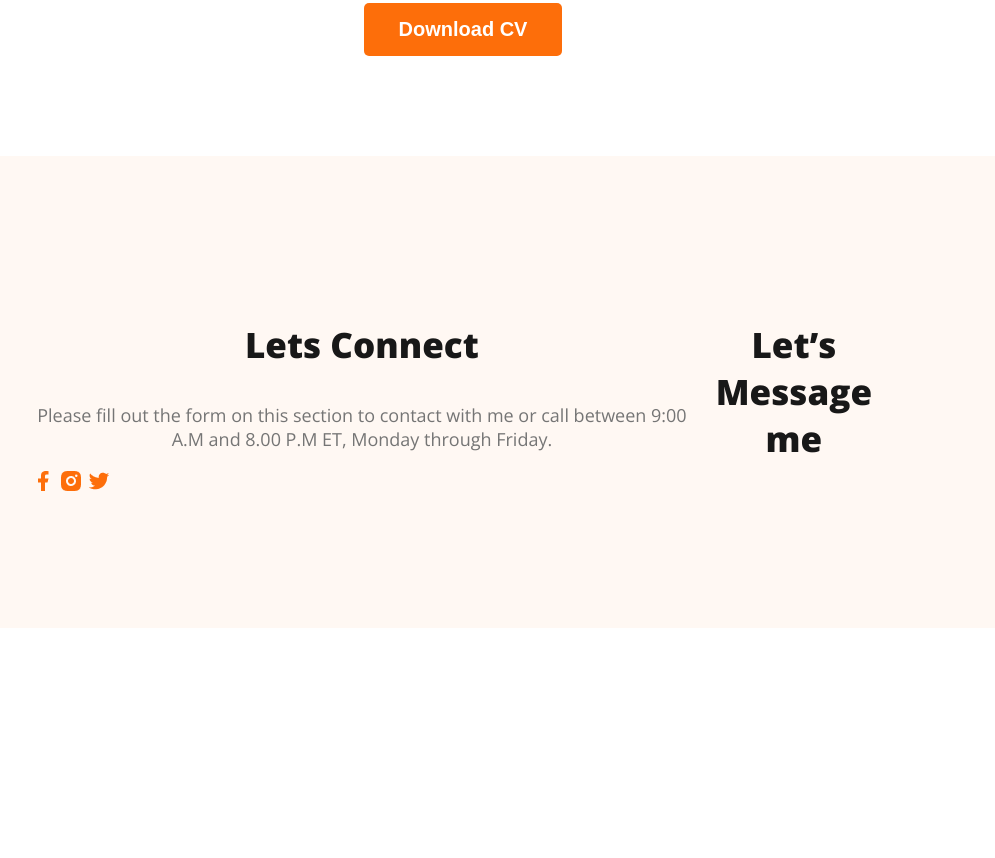
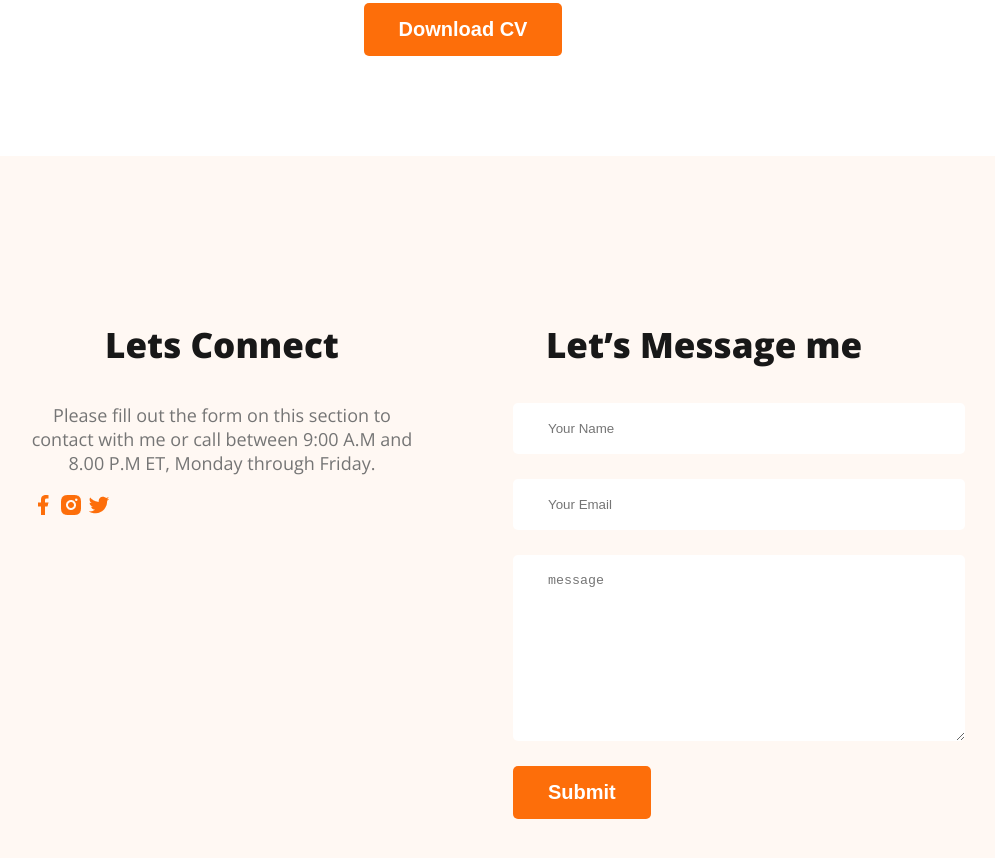
Before and after one commit to afiaafifa/web-developer-portfolio, a plain HTML site: page index.html in a window 1280 px wide. Shown: the part 3221-4079 px from the top of the page, without its empty margins (177-1172 px from the left). Before the commit the page ends 3857 px from the top, so only its background shows below. Drawn offline with nearby package versions, Linux system fonts and the light colour scheme.

Commit message:
finished with footer section contact form

```diff
--- a/index.html
+++ b/index.html
@@ -171,6 +171,12 @@
         </div>
         <div class="footer-column">
             <h3 class="section-title">Let’s Message me</h3>
+            <form class="contact" action="">
+                <input type="text" placeholder="Your Name">
+                <input type="email" name="" placeholder="Your Email" id="">
+                <textarea name="" placeholder="message" id="" cols="30" rows="10"></textarea>
+                <input class="btn-primary" type="submit" value="Submit">
+            </form>
         </div>
 
 
--- a/style/portfolio.css
+++ b/style/portfolio.css
@@ -172,10 +172,12 @@ main section {
     display: flex;
     gap: 50px;
 }
-.resume-item-institute{
+
+.resume-item-institute {
     margin-top: 0;
     margin-bottom: 20px;
 }
+
 .resume-item-institute,
 .resume-item-description {
     color: #757575;
@@ -187,17 +189,40 @@ main section {
     font-weight: 700;
 
 }
-.resume-container hr{
+
+.resume-container hr {
     margin: 30px;
 }
-.download-cv{
+
+.download-cv {
     text-align: center;
     margin-top: 50px;
 }
+
 /*footer styles*/
-footer{
+footer {
     display: flex;
+    gap: 100px;
     background: #FFF8F3;
     margin-top: 100px;
-    padding: 130px 200px ;
+    padding: 130px 200px;
 }
+
+.footer-column {
+    width: 50%;
+}
+
+.contact input[type="text"],.contact input[type="email"],
+textarea {
+    display: block;
+    margin-bottom: 25px;
+    padding: 18px 35px;
+    color: #757575;
+    border-radius: 5px;
+    background: #FFF;
+    border: 0;
+    width: 100%;
+}
+.social-link{
+    margin-right: 25px;
+}
```
